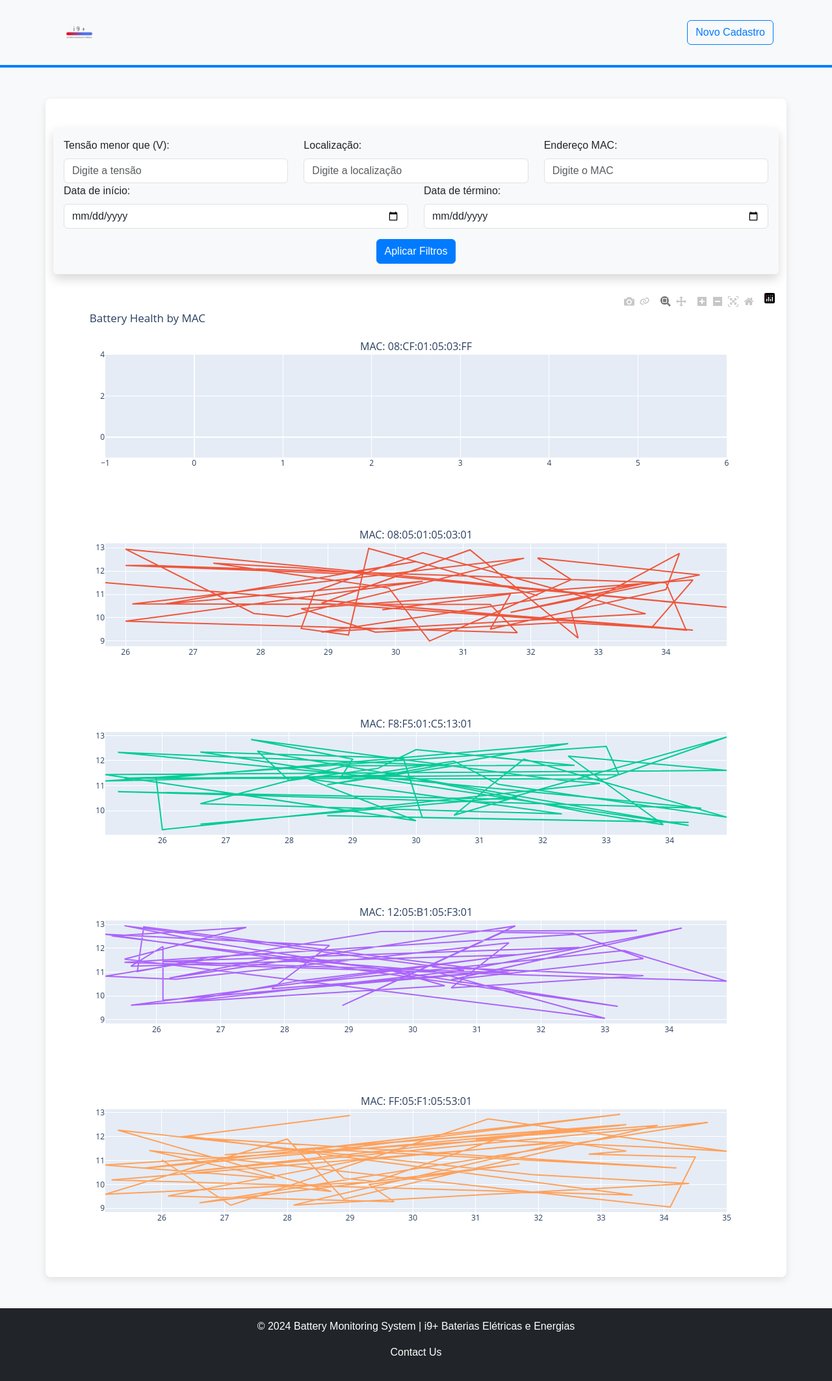
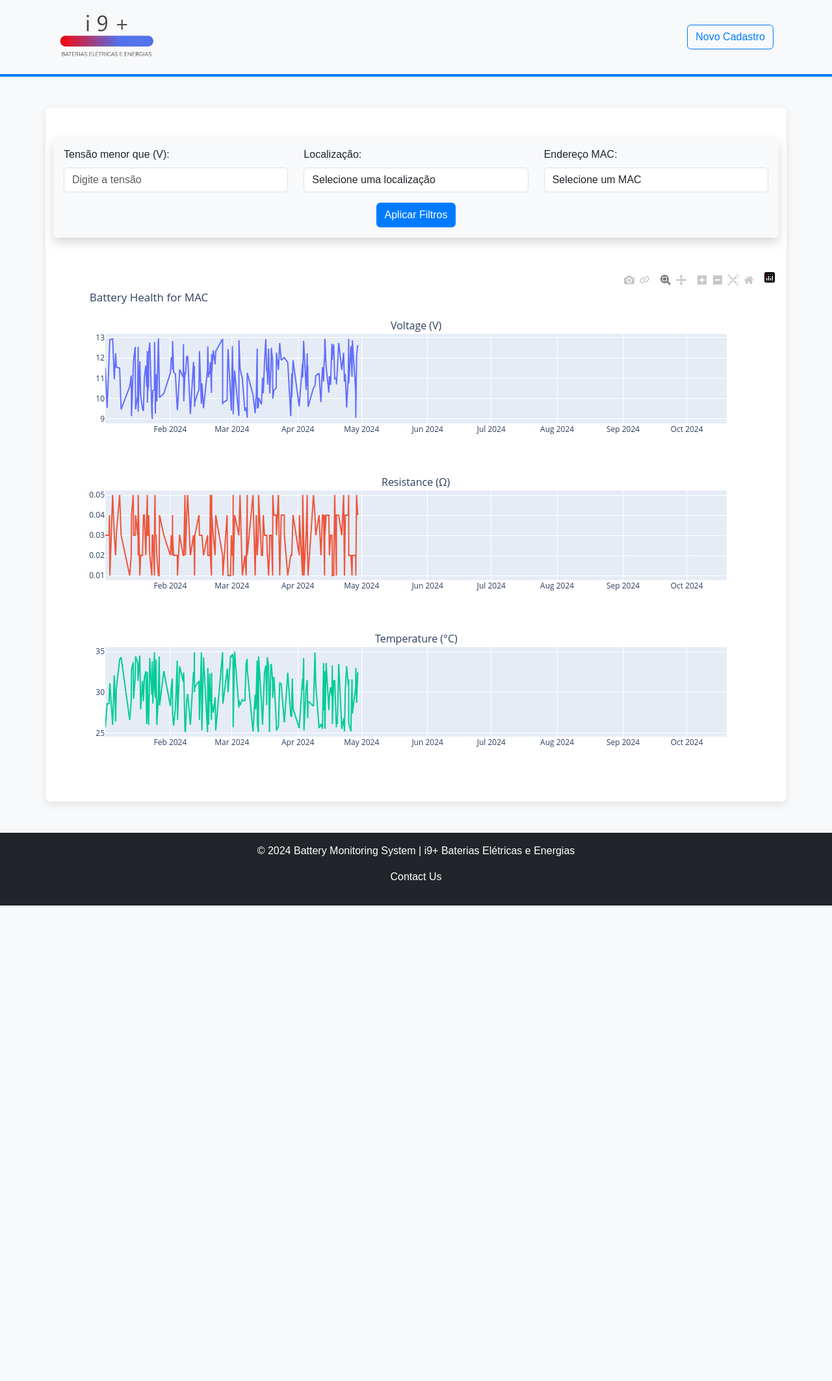
Before and after one commit to imtavin/monitoramento-bateria-i9, a Flask app: page / in a window 1280 px wide. Shown: the whole page at 65% size. After the commit the page ends 1394 px from the top, so only its background shows below. Run offline with Flask 3, Linux system fonts and the light colour scheme; data comes from the database, SQL or seed files in the repository; both versions use the stored data as it was after the commit.

Commit message:
Corrigindo defeito com a logo e arrumando função de filtragem

```diff
--- a/app.py
+++ b/app.py
@@ -10,10 +10,22 @@
     conn = sqlite3.connect('bateria.db')
     return conn
 
+# Função para obter baterias por localização
+def get_batteries_by_location(location):
+    conn = connect_db()
+    cursor = conn.cursor()
+    query = "SELECT mac_address, company_name FROM batteries WHERE location = ?"
+    cursor.execute(query, (location,))
+    batteries = cursor.fetchall()
+    conn.close()
+    return batteries
+
 # Função para obter os dados da bateria
 def get_battery_data(filters=None):
     conn = connect_db()
     cursor = conn.cursor()
+
+    # Aplica filtros, se houver
     query = "SELECT * FROM batteries WHERE 1=1"
     params = []
 
@@ -30,15 +42,11 @@
             query += " AND mac_address = ?"
             params.append(filters['mac_address'])
 
-        if 'start_date' in filters and 'end_date' in filters:
-            query += " AND timestamp BETWEEN ? AND ?"
-            params.append(filters['start_date'])
-            params.append(filters['end_date'])
-
     cursor.execute(query, params)
     data = cursor.fetchall()
     conn.close()
     return data
+
 
 # Função para cadastrar novas baterias
 @app.route('/cadastro-bateria', methods=['GET', 'POST'])
@@ -61,39 +69,72 @@
 
 # Função para criar os gráficos
 def create_graphs(data):
-    # Organiza os dados por MAC Address
-    mac_addresses = list(set(row[2] for row in data))  # Assume que o MAC está na coluna 2
-    fig = make_subplots(rows=len(mac_addresses), cols=1, subplot_titles=[f"MAC: {mac}" for mac in mac_addresses])
+    if not data:
+        return "<p>Nenhum dado disponível</p>"
 
-    for i, mac in enumerate(mac_addresses):
-        filtered_data = [row for row in data if row[2] == mac]  # Filtra dados por MAC
-        timestamps = [row[6] for row in filtered_data]  # Timestamp
-        voltages = [row[4] for row in filtered_data]    # Voltage
+    data = sorted(data, key=lambda p: p[7], reverse=True)
 
-        fig.add_trace(go.Scatter(x=timestamps, y=voltages, mode='lines', name=f'Voltage (V) - {mac}'), row=i+1, col=1)
+    # Certifique-se de que os índices estão corretos, com base em como seu dataset está estruturado
+    timestamps = [row[7] for row in data]  # Timestamp
+    voltages = [row[4] for row in data]    # Voltage
+    resistances = [row[5] for row in data] # Resistance
+    temperatures = [row[6] for row in data] # Temperature (verifique se este índice é correto)
 
-    fig.update_layout(height=300*len(mac_addresses), title_text="Battery Health by MAC", showlegend=False)
+    #print(temperatures)
+
+    fig = make_subplots(rows=3, cols=1, subplot_titles=('Voltage (V)', 'Resistance (Ω)', 'Temperature (°C)'))
+
+    # Adiciona os dados ao gráfico
+    fig.add_trace(go.Scatter(x=timestamps, y=voltages, mode='lines', name='Voltage'), row=1, col=1)
+    fig.add_trace(go.Scatter(x=timestamps, y=resistances, mode='lines', name='Resistance'), row=2, col=1)
+    fig.add_trace(go.Scatter(x=timestamps, y=temperatures, mode='lines', name='Temperature'), row=3, col=1)
+
+    # Ajustar o layout
+    fig.update_layout(height=800, title_text="Battery Health for MAC", showlegend=False)
 
     return fig.to_html(full_html=False)
-# Rota para a página inicial com filtros
+
 @app.route('/', methods=['GET', 'POST'])
 def index():
     filters = {}
+    batteries = []
+    batteries_loc = []
 
     if request.method == 'POST':
+        # Filtro por localização
         if request.form.get('location_filter'):
             filters['location'] = request.form['location_filter']
+
+        # Filtro por tensão
         if request.form.get('voltage_filter'):
             filters['voltage'] = request.form['voltage_filter']
+
+        # Filtro por MAC Address
         if request.form.get('mac_filter'):
             filters['mac_address'] = request.form['mac_filter']
-        if request.form.get('start_date') and request.form.get('end_date'):
-            filters['start_date'] = request.form['start_date']
-            filters['end_date'] = request.form['end_date']
 
-    data = get_battery_data(filters)
+        # Obter dados filtrados
+        data = get_battery_data(filters)
+
+        # Adicionando depuração para verificar os dados retornados
+        #print(data)
+
+        # Gerar lista de baterias (endereços MAC e empresas) para a localização filtrada
+        if data:
+            batteries = sorted(set([(row[2], row[1]) for row in data])) # (mac_address, company_name)
+            batteries_loc = sorted(set([row[3] for row in data]))  # Lista única e ordenada de localizações
+
+        # Gerar gráfico apenas para o MAC filtrado
+        graph = create_graphs(data)
+
+        return render_template('dashboard.html', graph=graph, batteries=batteries, batteries_loc=batteries_loc, filters=filters)
+
+    # Se for um GET (sem filtro), carrega todos os dados
+    data = get_battery_data()
     graph = create_graphs(data)
-    return render_template('dashboard.html', graph=graph)
+
+    return render_template('dashboard.html', graph=graph, batteries=batteries, batteries_loc=batteries_loc, filters=filters)
+
 
 if __name__ == '__main__':
     app.run(debug=True)
--- a/static/style.css
+++ b/static/style.css
@@ -13,7 +13,7 @@
 }
 
 header .header-logo img {
-    width: 80px;
+    width: 160px;
     height: auto;
     border-radius: 5%;
 }
--- a/templates/cadastro_bateria.html
+++ b/templates/cadastro_bateria.html
@@ -14,7 +14,7 @@
         <div class="container">
             <div class="d-flex justify-content-between align-items-center">
                 <div class="header-logo">
-                    <img src="image/logo_without_back.png" alt="Logo" class="header-logo" alt="Logo" class="header-logo">
+                    <img src= "/static/image/logo_without_back.png" alt="Logo" class="header-logo" class="header-logo">
                 </div>
                 <nav class="d-flex align-items-center">
                     <a href="/cadastro-bateria" class="btn btn-outline-primary me-2">
--- a/templates/dashboard.html
+++ b/templates/dashboard.html
@@ -14,7 +14,7 @@
         <div class="container">
             <div class="d-flex justify-content-between align-items-center">
                 <div class="header-logo">
-                    <img src="image/logo_without_back.png" alt="Logo" class="header-logo" alt="Logo" class="header-logo">
+                    <img src= "/static/image/logo_without_back.png" alt="Logo" class="header-logo" class="header-logo">
                 </div>
                 <nav class="d-flex align-items-center">
                     <a href="/cadastro-bateria" class="btn btn-outline-primary me-2">
@@ -37,22 +37,23 @@
 
                 <div class="col-md-4">
                     <label for="location_filter" class="form-label">Localização:</label>
-                    <input type="text" id="location_filter" name="location_filter" class="form-control" placeholder="Digite a localização">
+                    <select id="location_filter" name="location_filter" class="form-control">
+                        <option value="" selected>Selecione uma localização</option>
+                        {% for location in batteries_loc %}
+                            <option value="{{ location }}" {% if filters.location == location %}selected{% endif %}>{{ location }}</option>
+                        {% endfor %}
+
+                    </select>
                 </div>
 
                 <div class="col-md-4">
                     <label for="mac_filter" class="form-label">Endereço MAC:</label>
-                    <input type="text" id="mac_filter" name="mac_filter" class="form-control" placeholder="Digite o MAC">
-                </div>
-
-                <div class="col-md-6">
-                    <label for="start_date" class="form-label">Data de início:</label>
-                    <input type="date" id="start_date" name="start_date" class="form-control">
-                </div>
-
-                <div class="col-md-6">
-                    <label for="end_date" class="form-label">Data de término:</label>
-                    <input type="date" id="end_date" name="end_date" class="form-control">
+                    <select id="mac_filter" name="mac_filter" class="form-control">
+                        <option value="" selected>Selecione um MAC</option>
+                        {% for mac, company in batteries %}
+                            <option value="{{ mac }}" {% if filters.mac_address == mac %}selected{% endif %}>{{ company }} ({{ mac }})</option>
+                        {% endfor %}
+                    </select>
                 </div>
             </div>
 
@@ -61,11 +62,19 @@
             </div>
         </form>
 
-        <div class="row">
-            <div class="col-md-12">
-                {{ graph|safe }}  <!-- Gráfico gerado pelo Plotly -->
+        <!-- Mensagem de feedback se nenhuma bateria for encontrada -->
+        {% if filters.location and not batteries %}
+            <p class="text-danger text-center mt-3">Nenhuma bateria encontrada para a localização "{{ filters.location }}"</p>
+        {% endif %}
+
+        <!-- Gráficos -->
+        {% if graph %}
+            <div class="row mt-5">
+                <div class="col-md-12">
+                    {{ graph|safe }}
+                </div>
             </div>
-        </div>
+        {% endif %}
 
 
     </main>
```
Also changed, not shown: bateria.db, static/image/Logo.jpg (renamed from templates/image/Logo.jpg), static/image/logo_without_back.png (added), templates/image/logo_without_back.png (deleted), 1 other file.
